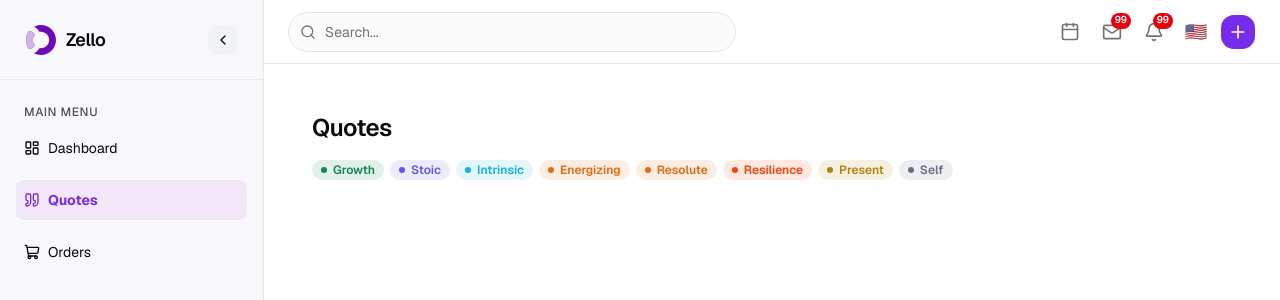
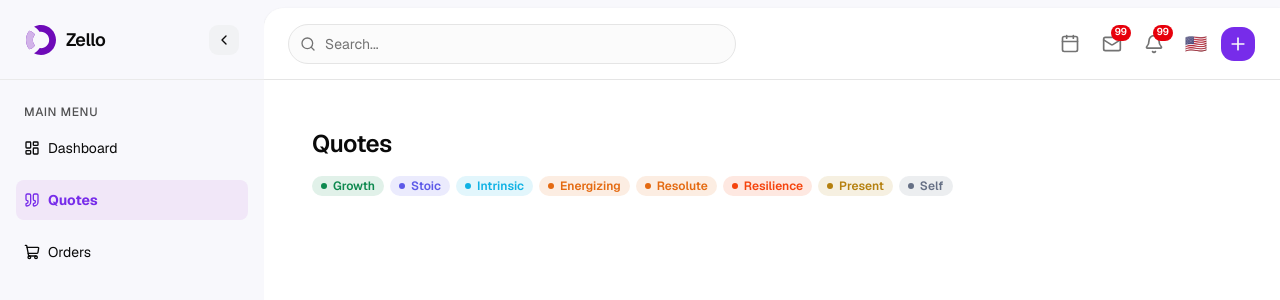
Before and after one commit to sithu05/heyhey-moon, a Next.js app in the folder apps/admin-portal/: page /quotes in a window 1280 px wide. Shown: the top 300 px of the page. Built offline with nearby package versions, Linux system fonts and the light colour scheme.

Commit message:
chore: sidebar container adjustment

```diff
--- a/apps/admin-portal/src/shared/components/ui/app-shell.tsx
+++ b/apps/admin-portal/src/app/(app)/layout.tsx
@@ -1,12 +1,9 @@
-import React from "react";
-
+import { AppHeader } from "@/shared/components/ui/app-header";
+import { AppSidebar } from "@/shared/components/ui/app-sidebar";
 import { SidebarInset, SidebarProvider } from "@repo/ui/components/ui/sidebar";
 import { TooltipProvider } from "@repo/ui/components/ui/tooltip";
 
-import { AppHeader } from "./app-header";
-import { AppSidebar } from "./app-sidebar";
-
-export function AppShell({ children }: { children: React.ReactNode }) {
+export default function AppLayout({ children }: { children: React.ReactNode }) {
   return (
     <TooltipProvider delayDuration={0}>
       <SidebarProvider
@@ -16,8 +13,9 @@ export function AppShell({ children }: { children: React.ReactNode }) {
             "--sidebar-width-icon": "4.625rem",
           } as React.CSSProperties
         }
+        className="bg-sidebar"
       >
-        <AppSidebar />
+        <AppSidebar variant="inset" className="p-0" />
         <SidebarInset>
           <AppHeader />
           <main className="flex-1 overflow-auto p-4 md:p-6">{children}</main>
--- a/apps/admin-portal/src/app/layout.tsx
+++ b/apps/admin-portal/src/app/layout.tsx
@@ -3,7 +3,6 @@ import { GeistSans } from "geist/font/sans";
 import type { Metadata } from "next";
 
 import { Toaster } from "@/shared/components/sonner";
-import { AppShell } from "@/shared/components/ui/app-shell";
 
 export const metadata: Metadata = {
   title: "Zello Admin",
@@ -20,7 +19,7 @@ export default function RootLayout({
       <body className={GeistSans.className}>
         <Toaster />
 
-        <AppShell>{children}</AppShell>
+        {children}
       </body>
     </html>
   );
--- a/apps/admin-portal/src/shared/components/ui/app-header.tsx
+++ b/apps/admin-portal/src/shared/components/ui/app-header.tsx
@@ -1,6 +1,12 @@
 "use client";
 
-import { BellIcon, CalendarIcon, MailIcon, PlusIcon, SearchIcon } from "lucide-react";
+import {
+  BellIcon,
+  CalendarIcon,
+  MailIcon,
+  PlusIcon,
+  SearchIcon,
+} from "lucide-react";
 
 import { Button } from "@repo/ui/components/ui/button";
 import { Input } from "@repo/ui/components/ui/input";
@@ -33,7 +39,7 @@ function NotificationButton({
 
 export function AppHeader() {
   return (
-    <header className="sticky top-0 z-10 flex h-16 shrink-0 items-center gap-3 border-b bg-background px-4 md:px-6">
+    <header className="sticky top-0 z-10 rounded-tl-2xl flex h-[72px] shrink-0 items-center gap-3 border-b bg-background px-4 md:px-6">
       <div className="relative w-full max-w-md">
         <SearchIcon className="pointer-events-none absolute top-1/2 left-3 size-4 -translate-y-1/2 text-muted-foreground" />
         <Input
--- a/packages/tailwind-config/shared-styles.css
+++ b/packages/tailwind-config/shared-styles.css
@@ -43,7 +43,7 @@
   --radius-md: calc(var(--radius) * 0.8);
   --radius-lg: var(--radius);
   --radius-xl: calc(var(--radius) * 1.4);
-  --radius-2xl: calc(var(--radius) * 1.8);
+  --radius-2xl: calc(var(--radius) * 2);
   --radius-3xl: calc(var(--radius) * 2.2);
   --radius-4xl: calc(var(--radius) * 2.6);
 }
--- a/packages/ui/src/components/ui/sidebar.tsx
+++ b/packages/ui/src/components/ui/sidebar.tsx
@@ -302,7 +302,7 @@ function SidebarInset({ className, ...props }: React.ComponentProps<"main">) {
     <main
       data-slot="sidebar-inset"
       className={cn(
-        "relative flex w-full flex-1 flex-col bg-background md:peer-data-[variant=inset]:m-2 md:peer-data-[variant=inset]:ml-0 md:peer-data-[variant=inset]:rounded-xl md:peer-data-[variant=inset]:shadow-sm md:peer-data-[variant=inset]:peer-data-[state=collapsed]:ml-2",
+        "relative flex w-full flex-1 flex-col bg-background md:peer-data-[variant=inset]:mt-2 md:peer-data-[variant=inset]:rounded-tl-2xl md:peer-data-[variant=inset]:shadow-sm md:peer-data-[variant=inset]:peer-data-[state=collapsed]:ml-2",
         className,
       )}
       {...props}
```
Also changed, not shown: apps/admin-portal/src/app/(app)/page.tsx (renamed from apps/admin-portal/src/app/page.tsx), apps/admin-portal/src/app/(app)/quotes/page.tsx (renamed from apps/admin-portal/src/app/quotes/page.tsx).
